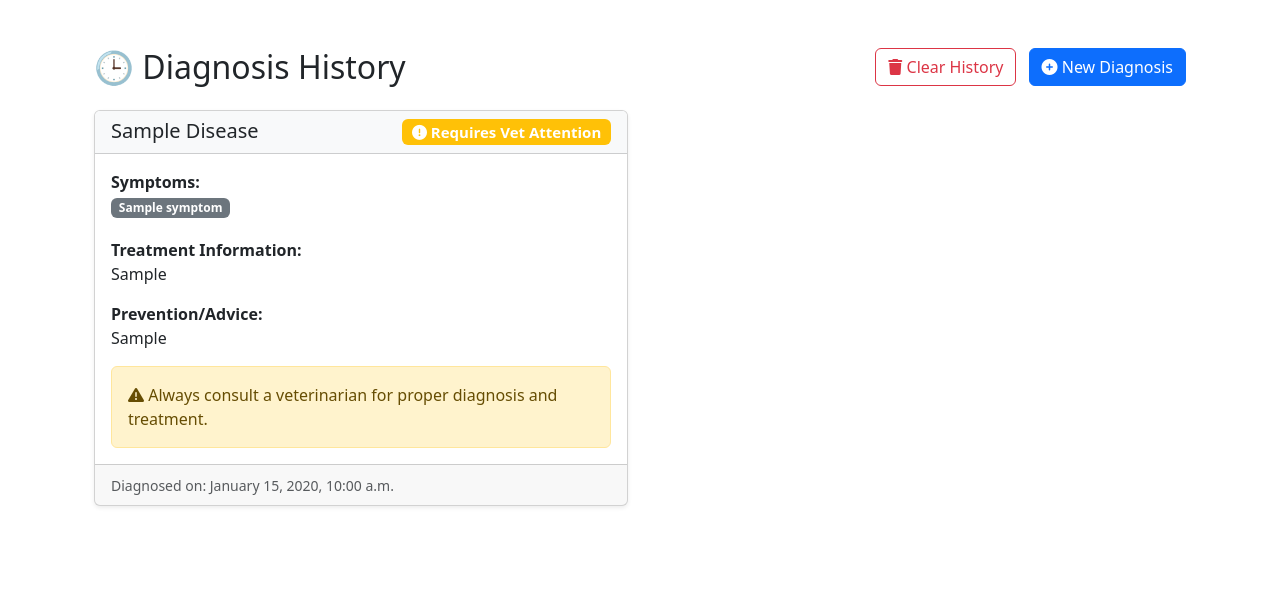
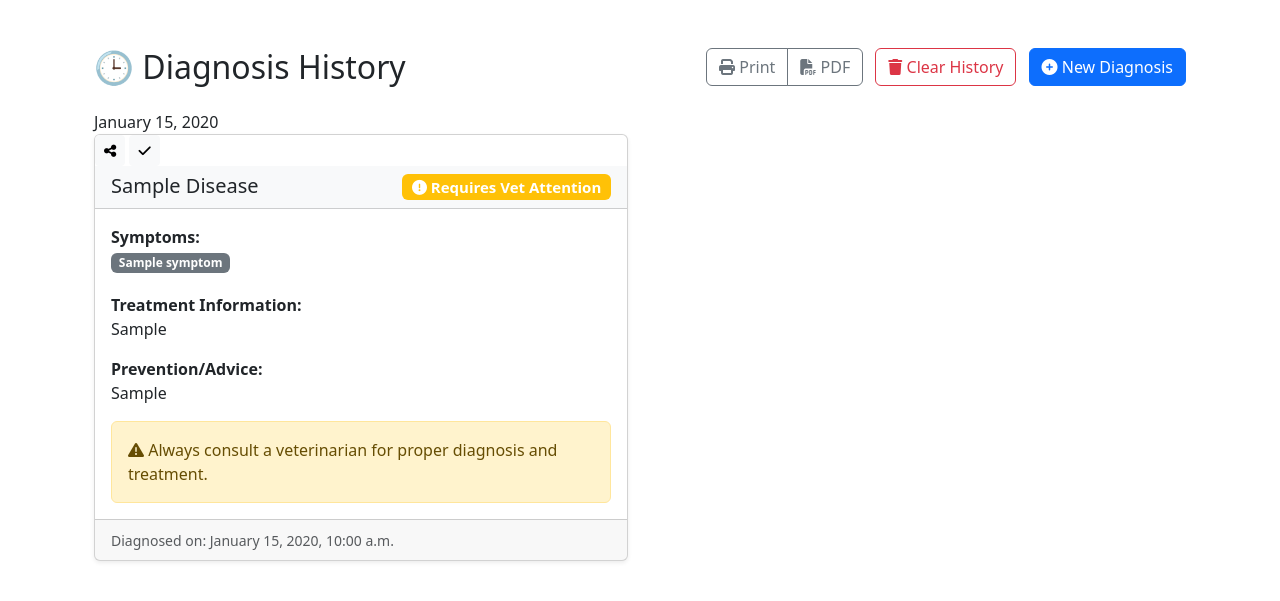
Before and after one commit to jennybrian/Cattledoctor, a Django app: page /diagnosis/diagnosis-history/ in a window 1280 px wide. Shown: the part 56-657 px from the top of the page. Run offline with Django 5.2, Linux system fonts and the light colour scheme; a user stored in the database is signed in; tables that the repository leaves empty hold one stand-in row (values such as "Sample post"); parts of the project's set-up code (start-up, migrations or seed data) failed here and were passed over.

Commit message:
Fixing diagnosis history page page UX v2

```diff
--- a/diagnosis/templates/diagnosis/history.html
+++ b/diagnosis/templates/diagnosis/history.html
@@ -12,6 +12,14 @@
         </div>
         <div class="col-12 col-md-6 text-md-end">
             {% if histories %}
+                <div class="btn-group me-2">
+                    <button class="btn btn-outline-secondary" onclick="printHistory()">
+                        <i class="fas fa-print"></i> Print
+                    </button>
+                    <button class="btn btn-outline-secondary" onclick="window.location.href='{% url 'export_pdf' %}'">
+                        <i class="fas fa-file-pdf"></i> PDF
+                    </button>
+                </div>
                 <form method="post" action="{% url 'clear_history' %}" class="d-inline"
                     onsubmit="return confirm('Are you sure you want to clear all diagnosis history? This action cannot be undone.');">
                     {% csrf_token %}
@@ -39,9 +47,21 @@
     <!-- Diagnosis History List -->
     {% if histories %}
         <div class="row">
-            {% for history in histories %}
+            {% regroup histories by diagnosis_date|date:"F j, Y" as history_list %}
+            {% for date in history_list %}
+                <div class="timeline-date">{{ date.grouper }}</div>
+                {% for history in date.list %}
                     <div class="col-md-6 mb-4">
                         <div class="card shadow-sm">
+                            <!-- Export and Share Actions -->
+                            <div class="export-share-actions">
+                                <button class="btn btn-sm btn-light" onclick="shareHistory({{ history.id }})" title="Share">
+                                    <i class="fas fa-share-alt"></i>
+                                </button>
+                                <button class="btn btn-sm btn-light" onclick="markResolved({{ history.id }})" title="Mark as Resolved">
+                                    <i class="fas fa-check"></i>
+                                </button>
+                            </div>
                             <div class="card-header bg-light">
                                 <h5 class="card-title mb-0">
                                     {{ history.disease.name|title }}
@@ -76,6 +96,7 @@
                         </div>
                     </div>
                 {% endfor %}
+            {% endfor %}
         </div>
     {% else %}
         <div class="alert alert-info text-center">
@@ -88,3 +109,95 @@
     {% endif %}
 </div>
 {% endblock %}
+
+{% block extra_css %}
+<style>
+    .card {
+        transition: all 0.3s ease;
+        border: none;
+        margin-bottom: 20px;
+    }
+
+    .card:hover {
+        transform: translateY(-5px);
+        box-shadow: 0 10px 20px rgba(0,0,0,0.1);
+    }
+
+    .timeline-date {
+        position: relative;
+        padding-left: 20px;
+        margin: 30px 0 15px;
+        color: #6c757d;
+        font-weight: 600;
+    }
+
+    .timeline-date::before {
+        content: '';
+        position: absolute;
+        left: 0;
+        top: 50%;
+        width: 12px;
+        height: 12px;
+        border-radius: 50%;
+        background: #0d6efd;
+        transform: translateY(-50%);
+    }
+
+    .export-share-actions {
+        position: absolute;
+        right: 15px;
+        top: 15px;
+        opacity: 0;
+        transition: opacity 0.3s ease;
+    }
+
+    .card:hover .export-share-actions {
+        opacity: 1;
+    }
+</style>
+{% endblock %}
+
+{% block extra_js %}
+<script>
+    function shareHistory(id) {
+        // Create shareable link
+        const shareUrl = `${window.location.origin}/diagnosis/share/${id}`;
+
+        // Check if Web Share API is supported
+        if (navigator.share) {
+            navigator.share({
+                title: 'Cattle Diagnosis History',
+                text: 'Check out this diagnosis case',
+                url: shareUrl
+            });
+        } else {
+            // Fallback to copying to clipboard
+            navigator.clipboard.writeText(shareUrl)
+                .then(() => alert('Link copied to clipboard!'))
+                .catch(err => console.error('Failed to copy:', err));
+        }
+    }
+
+    function markResolved(id) {
+        if (confirm('Mark this case as resolved?')) {
+            fetch(`/diagnosis/mark-resolved/${id}/`, {
+                method: 'POST',
+                headers: {
+                    'X-CSRFToken': document.querySelector('[name=csrfmiddlewaretoken]').value
+                }
+            })
+            .then(response => response.json())
+            .then(data => {
+                if (data.success) {
+                    location.reload();
+                }
+            });
+        }
+    }
+
+    // Add print functionality
+    function printHistory() {
+        window.print();
+    }
+</script>
+{% endblock %}
```
Lines whose indentation alone changed are shown as unchanged.
